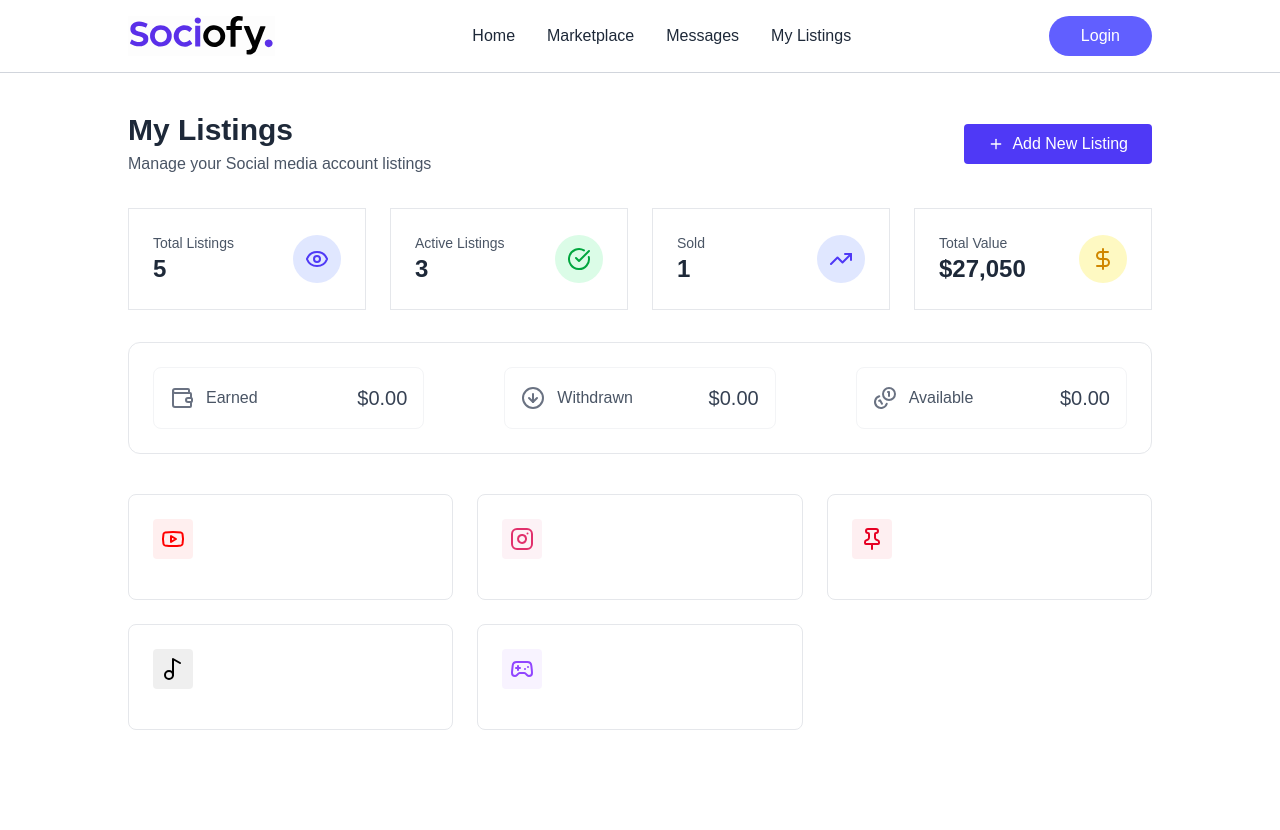
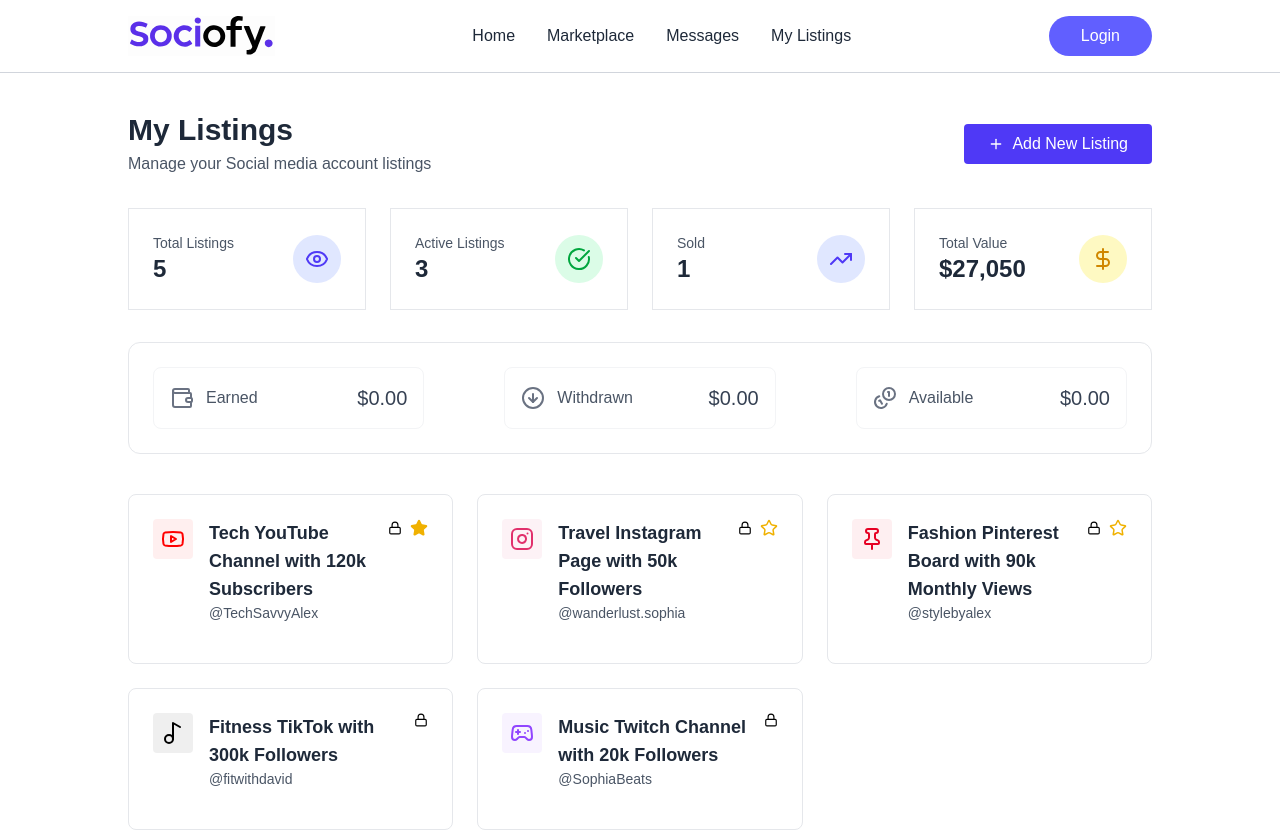
Before and after one commit to bhaskar6211/Sociofy_client_frontend, a React (Vite) app: page /my-listings in a window 1280 px wide. Before the commit the page ends 800 px from the top, so only its background shows below. Built offline with nearby package versions, Linux system fonts and the light colour scheme; no server answers; a web font is replaced by a local one.

Commit message:
work for lock and star icon

```diff
--- a/src/pages/MyListings.jsx
+++ b/src/pages/MyListings.jsx
@@ -1,4 +1,4 @@
-import { ArrowDownCircleIcon, CheckCircle, CoinsIcon, DollarSign, Eye, Plus, TrendingUp, WalletIcon } from 'lucide-react';
+import { ArrowDownCircleIcon, CheckCircle, CoinsIcon, DollarSign, Eye, LockIcon, Plus, StarIcon, TrendingUp, WalletIcon } from 'lucide-react';
 import React from 'react'
 import { useSelector } from 'react-redux'
 import { useNavigate } from 'react-router-dom';
@@ -78,6 +78,47 @@ const MyListings = () => {
               <div className='p-6'>
                 <div className='flex items-start gap-4 justify-between mb-4'>
                   {platformIcons[listing.platform]}
+                  <div className='flex-1'>
+                    <div className='flex justify-between items-start'>
+                      <h3 className='text-lg font-semibold text-gray-800'>{listing.title}</h3>
+                      <div className='flex items-center gap-2'>
+                        <div className='relative group'>
+                          <LockIcon size={14}/>
+                          <div className='invisible group-hover:visible absolute right-0 top-0 pt-4.5 z-10'>
+                            <div className='bg-white text-gray-600 text-xs rounded border border-gray-200 p-2 px-3'>
+                              {!listing.isCredentialSubmitted && (
+                                <>
+                                <button className='flex items-center gap-2 text-nowrap'>Add Credentials</button>
+                                <hr className='border-gray-200 my-2' />
+                                </>
+                              )}
+                              <button className='text-nowrap'>
+                                Status :{" "}
+                                <span className={
+                                  listing.isCredentialSubmitted
+                                    ? listing.isCredentialVerified
+                                      ? listing.isCredentialChanged
+                                      ? "text-green-600" : "text-indigo-600" : "text-slate-600" : "text-red-600"
+                                }>
+                                  {listing.isCredentialSubmitted
+                                  ? listing.isCredentialVerified
+                                ? listing.isCredentialChanged
+                              ? "Changed" : "Verified" : "Submitted" : "Not Submitted"}
+                                </span>
+                              </button>
+                            </div>
+                          </div>
+                        </div>
+                        {listing.status === "active" && (
+                          <StarIcon size={18}
+                          className={`text-yellow-500 cursor-pointer ${
+                            listing.featured && "fill-yellow-500"
+                          }`}/>
+                        )}
+                      </div>
+                    </div>
+                    <p className='text-sm text-gray-600'><span>@{listing.username}</span></p>
+                  </div>
                 </div>
               </div>
             </div>
```
